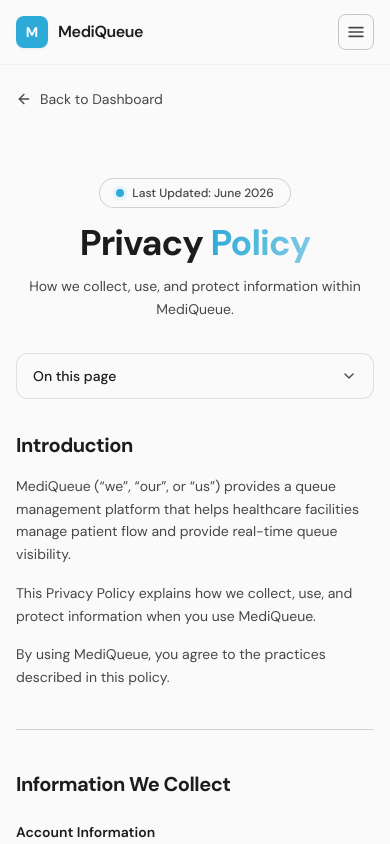
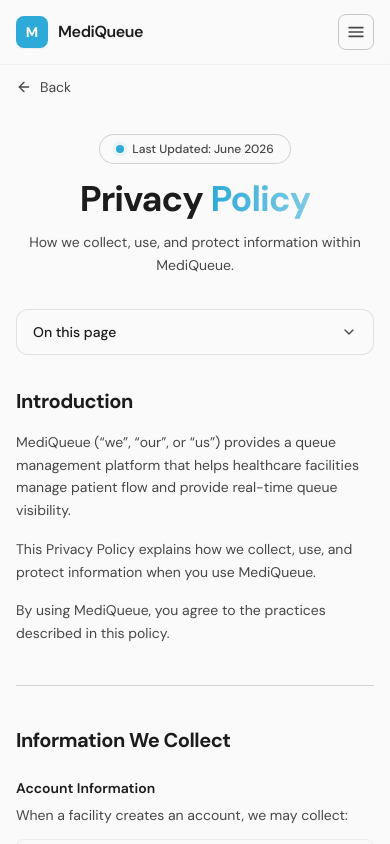
Before and after one commit to thealexajacobs/MediQueue, a Next.js app: page /privacy in a window 390 px wide. Shown: the top 844 px of the page. Built offline with nearby package versions, Linux system fonts and the light colour scheme.

Commit message:
Shorten back link to 'Back' on mobile, reduce hero padding

```diff
--- a/app/privacy/page.tsx
+++ b/app/privacy/page.tsx
@@ -22,13 +22,13 @@ export default function PrivacyPage() {
     <div className="flex min-h-screen flex-col bg-background">
       <Navbar />
       <main className="flex-1">
-        <div className="mx-auto max-w-6xl px-4 pt-6 sm:px-6">
+        <div className="mx-auto max-w-6xl px-4 pt-3 sm:px-6">
           <Link
             href="/dashboard"
             className="inline-flex items-center gap-2 text-sm text-muted-foreground transition-colors hover:text-foreground"
           >
             <ArrowLeft className="h-4 w-4" />
-            Back to Dashboard
+            Back<span className="hidden sm:inline"> to Dashboard</span>
           </Link>
         </div>
         <Hero />
@@ -61,7 +61,7 @@ export default function PrivacyPage() {
 }
 function Hero() {
   return (
-    <section className="relative overflow-hidden px-4 pb-8 pt-16 sm:pb-12 sm:pt-20 lg:pt-24">
+    <section className="relative overflow-hidden px-4 pb-8 pt-8 sm:pb-12 sm:pt-12 lg:pt-16">
       <div className="pointer-events-none absolute inset-0 -z-10">
         <div className="absolute -left-40 -top-40 h-[600px] w-[600px] rounded-full bg-primary/[0.04] blur-[120px]" />
         <div className="absolute -right-40 top-0 h-[500px] w-[500px] rounded-full bg-primary/[0.03] blur-[120px]" />
--- a/app/terms/page.tsx
+++ b/app/terms/page.tsx
@@ -24,13 +24,13 @@ export default function TermsPage() {
     <div className="flex min-h-screen flex-col bg-background">
       <Navbar />
       <main className="flex-1">
-        <div className="mx-auto max-w-6xl px-4 pt-6 sm:px-6">
+        <div className="mx-auto max-w-6xl px-4 pt-3 sm:px-6">
           <Link
             href="/dashboard"
             className="inline-flex items-center gap-2 text-sm text-muted-foreground transition-colors hover:text-foreground"
           >
             <ArrowLeft className="h-4 w-4" />
-            Back to Dashboard
+            Back<span className="hidden sm:inline"> to Dashboard</span>
           </Link>
         </div>
         <Hero />
@@ -63,7 +63,7 @@ export default function TermsPage() {
 }
 function Hero() {
   return (
-    <section className="relative overflow-hidden px-4 pb-8 pt-16 sm:pb-12 sm:pt-20 lg:pt-24">
+    <section className="relative overflow-hidden px-4 pb-8 pt-8 sm:pb-12 sm:pt-12 lg:pt-16">
       <div className="pointer-events-none absolute inset-0 -z-10">
         <div className="absolute -left-40 -top-40 h-[600px] w-[600px] rounded-full bg-primary/[0.04] blur-[120px]" />
         <div className="absolute -right-40 top-0 h-[500px] w-[500px] rounded-full bg-primary/[0.03] blur-[120px]" />
```
